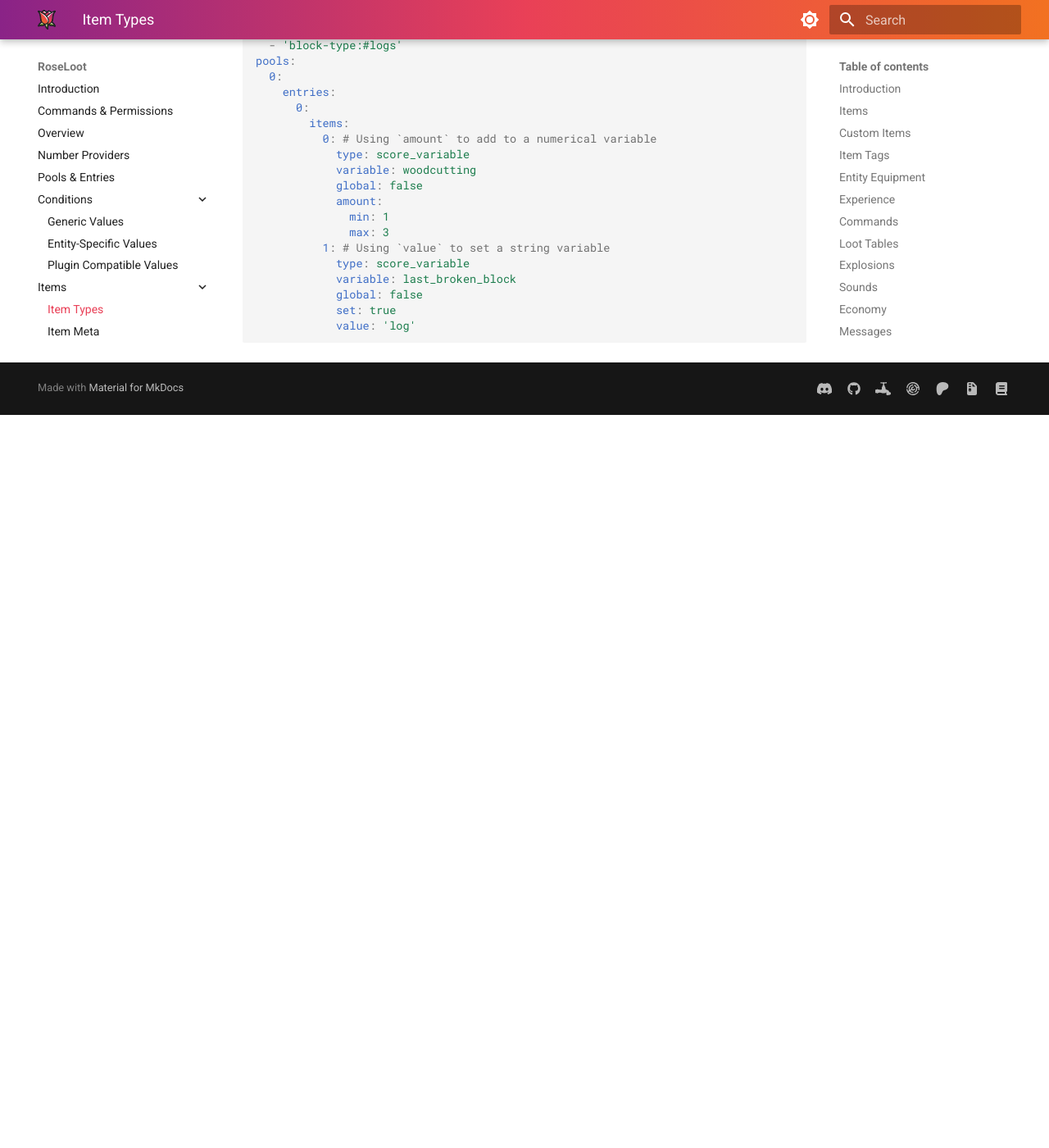
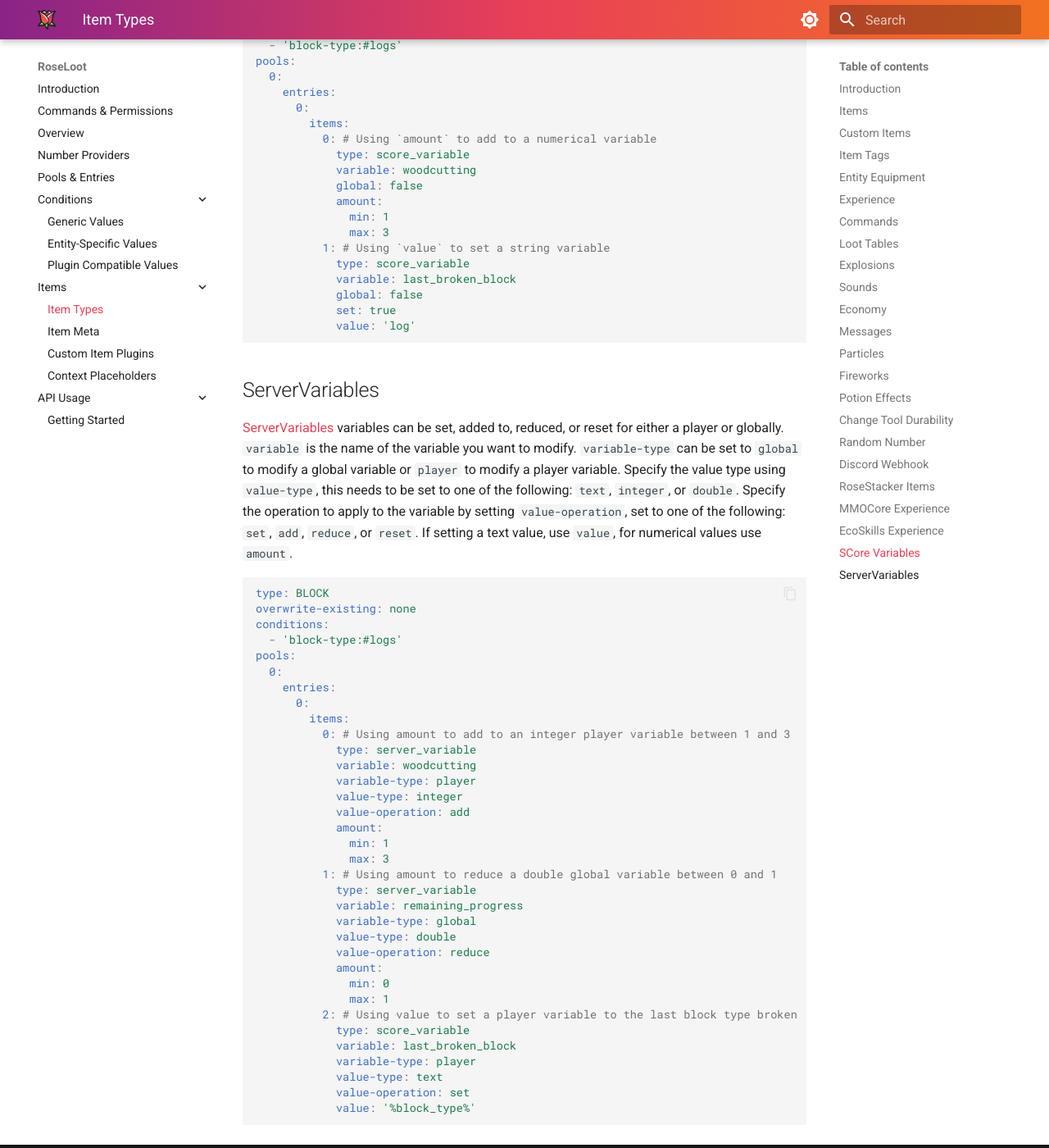
Before and after one commit to Rosewood-Development/RoseWiki, an MkDocs documentation site: the page built from docs/RoseLoot/item-types.md, in a window 1280 px wide and 1400 px high, scrolled down 11817 px. Shown: the whole window at 82% size. Built offline with MkDocs 1.6.1 and Material for MkDocs 9.7.7, drawn with Linux system fonts in a browser that asks for light colours; before the commit the page ends 12323 px from its top, so only the background shows below that.

Commit message:
Add ServerVariables loot item information for RoseLoot

````diff
--- a/docs/RoseLoot/item-types.md
+++ b/docs/RoseLoot/item-types.md
@@ -497,3 +497,42 @@ pools:
             set: true
             value: 'log'
 ```
+
+## ServerVariables
+[ServerVariables](https://modrinth.com/plugin/servervariables) variables can be set, added to, reduced, or reset for either a player or globally.  `variable` is the name of the variable you want to modify.  `variable-type` can be set to `global` to modify a global variable or `player` to modify a player variable.  Specify the value type using `value-type`, this needs to be set to one of the following: `text`, `integer`, or `double`.  Specify the operation to apply to the variable by setting `value-operation`, set to one of the following: `set`, `add`, `reduce`, or `reset`.  If setting a text value, use `value`, for numerical values use `amount`.
+```yaml
+type: BLOCK
+overwrite-existing: none
+conditions:
+  - 'block-type:#logs'
+pools:
+  0:
+    entries:
+      0:
+        items:
+          0: # Using amount to add to an integer player variable between 1 and 3
+            type: server_variable
+            variable: woodcutting
+            variable-type: player
+            value-type: integer
+            value-operation: add
+            amount:
+              min: 1
+              max: 3
+          1: # Using amount to reduce a double global variable between 0 and 1
+            type: server_variable
+            variable: remaining_progress
+            variable-type: global
+            value-type: double
+            value-operation: reduce
+            amount:
+              min: 0
+              max: 1
+          2: # Using value to set a player variable to the last block type broken
+            type: score_variable
+            variable: last_broken_block
+            variable-type: player
+            value-type: text
+            value-operation: set
+            value: '%block_type%'
+```
````
